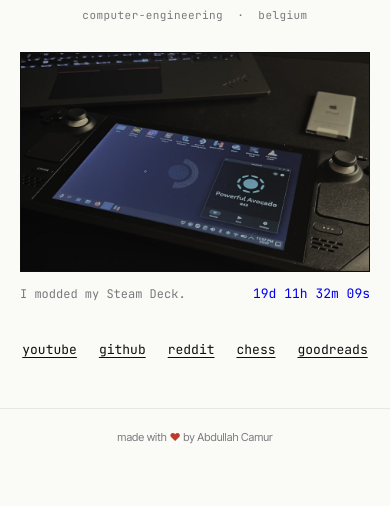
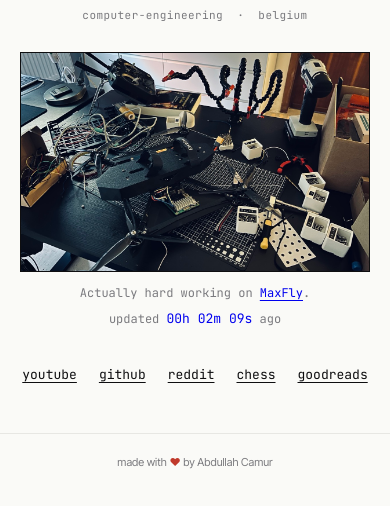
Before and after one commit to cmrabdu/cmrabdu.github.io, a plain HTML site: page index.html in a window 390 px wide. Shown: the part 144-650 px from the top of the page. Drawn offline with Linux system fonts and the light colour scheme.

Commit message:
Homepage: swap hero photo for MaxFly workbench, clarify the "since" label
- New hero photo: a workbench mid-build on the MaxFly drone, replacing the
  Steam Deck shot; caption links to maxfly.tech
- The counter now reads "updated Xh Ym ago" instead of a bare duration —
  it was ambiguous ("MaxFly since 19 days"?) when it's actually just the
  site's last-edit timestamp; reset to now
- Mobile: meta row stacks into two centered lines instead of squeezing the
  sentence against the counter

```diff
--- a/index.html
+++ b/index.html
@@ -61,10 +61,10 @@
   <h1 class="h1-name">Abdullah Camur</h1>
   <div class="h1-kicker">computer-engineering &nbsp;·&nbsp; belgium</div>
 
-  <img class="h1-hero" src="img/steam-deck.jpg" alt="Steam Deck running a Linux desktop interface with a laptop and iPod nearby" fetchpriority="high" width="460" height="280">
+  <img class="h1-hero" src="img/maxfly-working.jpg" alt="A cluttered workbench mid-build: a drone frame with propellers, a flight controller, screw organizers and tools" fetchpriority="high" width="460" height="280">
   <div class="h1-meta-row">
-    <span>I modded my Steam Deck.</span>
-    <span class="counter" data-counter data-since="2026-07-10"></span>
+    <span class="h1-doing">Actually hard working on <a href="https://maxfly.tech" target="_blank" rel="noopener noreferrer">MaxFly</a>.</span>
+    <span class="h1-since">updated <span class="counter" data-counter data-since="2026-07-29T11:30:00Z"></span> ago</span>
   </div>
 
   <div class="h1-socials">
--- a/style.css
+++ b/style.css
@@ -280,10 +280,14 @@
   display: flex;
   justify-content: space-between;
   align-items: baseline;
+  flex-wrap: wrap;
+  gap: 4px 16px;
   font-family: var(--mono);
   font-size: 13px;
   color: var(--muted);
 }
+/* "updated 0h 04m 12s ago" — says what the counter measures: the last edit to this site. */
+.h1-since { white-space: nowrap; }
 .h1-socials {
   display: flex;
   gap: 28px;
@@ -1074,13 +1078,15 @@
   .h1-name { font-size: 38px; letter-spacing: -0.015em; }
   .h1-kicker { font-size: 11px; margin-bottom: 28px; }
   .h1-hero { width: 100%; height: 220px; }
+  /* Stack on phones so neither line ever breaks mid-sentence. */
   .h1-meta-row {
     width: 100%;
     height: auto;
     margin-top: 12px;
     font-size: 12px;
-    flex-direction: row;
-    gap: 8px;
+    flex-direction: column;
+    align-items: center;
+    gap: 6px;
   }
   .h1-socials { flex-wrap: wrap; gap: 18px 22px; margin-top: 36px; font-size: 13px; justify-content: center; }
 
```
Also changed, not shown: img/maxfly-working.jpg (added).
